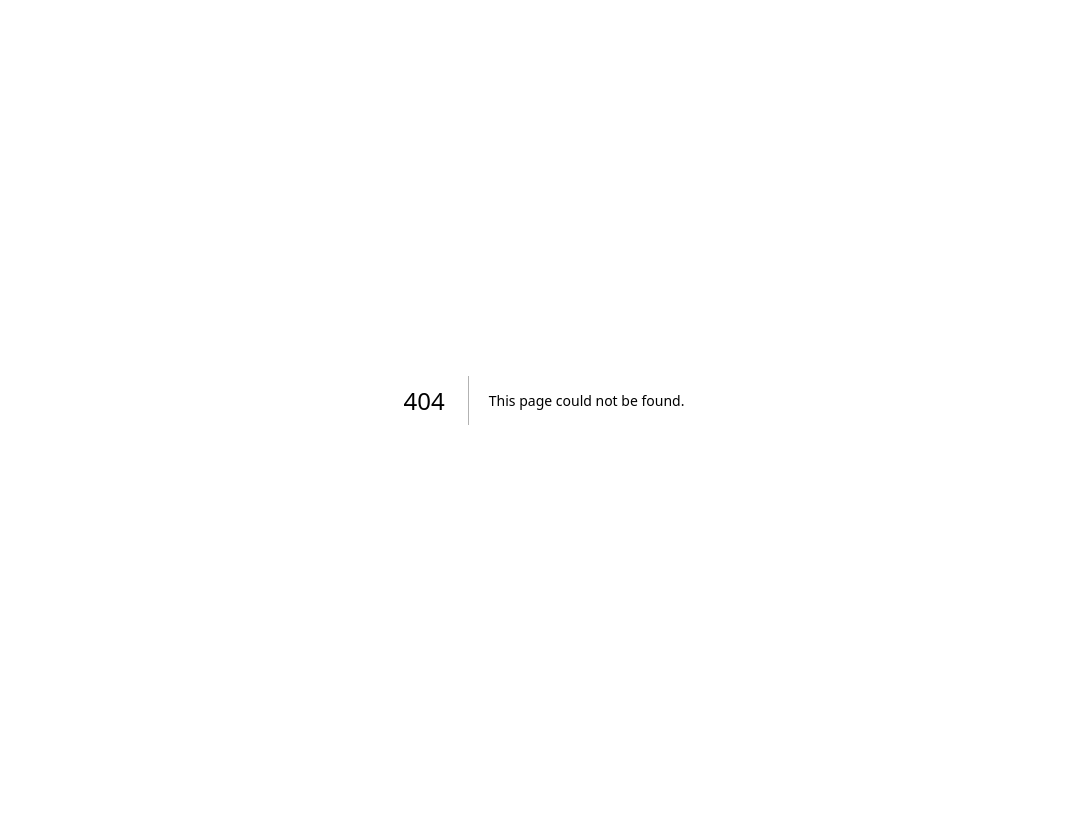
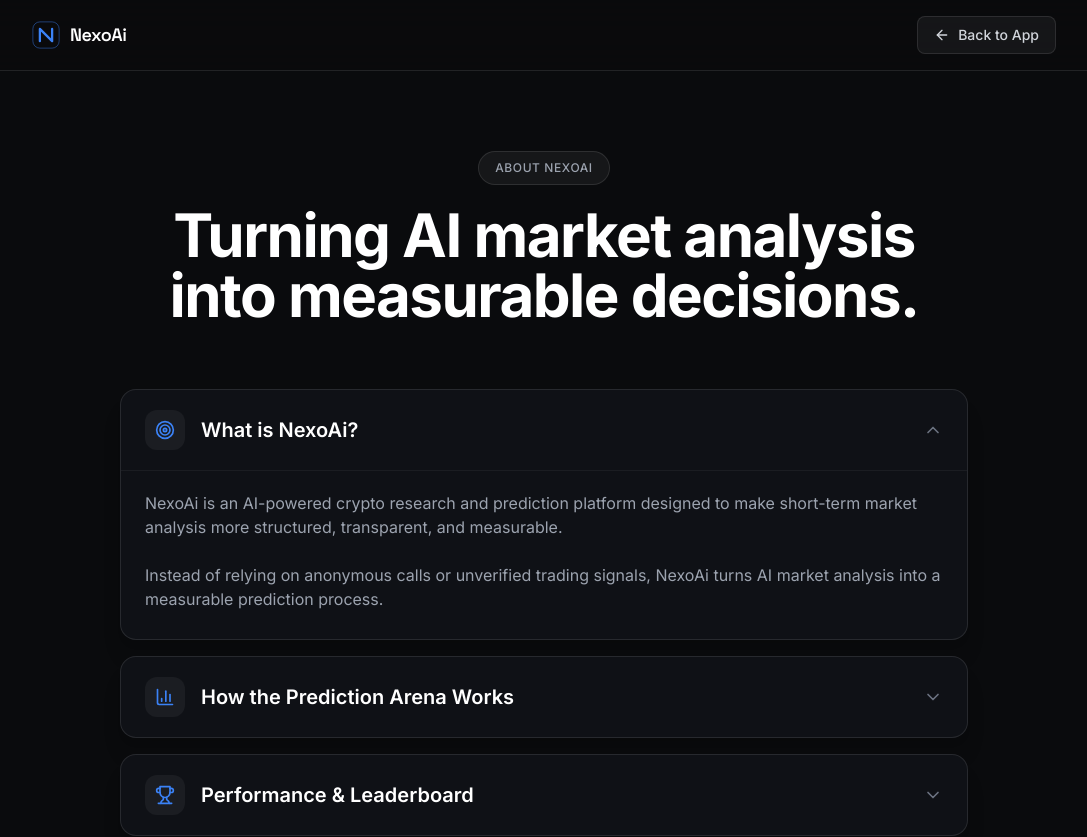
Before and after one commit to drmukty/nexoagent, a Next.js app: page /about in a window 1280 px wide. Before the commit this address had no page. Shown: the top 837 px of the page, without its empty margins (96-1183 px from the left). Before the commit the page ends 800 px from the top, so only its background shows below. Built offline with nearby package versions, Linux system fonts and the light colour scheme.

Commit message:
Add AboutPage component with sections and navigation

```diff
--- /dev/null
+++ b/src/app/about/page.tsx
@@ -0,0 +1,136 @@
+'use client';
+
+import { useState } from 'react';
+import Link from 'next/link';
+import { Logo } from '@/components/Logo';
+import { ArrowLeft, ChevronDown, ShieldCheck, Target, BarChart3, Trophy } from 'lucide-react';
+import { motion, AnimatePresence } from 'framer-motion';
+
+export default function AboutPage() {
+  const [openSection, setOpenSection] = useState<number | null>(0);
+
+  const toggleSection = (index: number) => {
+    setOpenSection(openSection === index ? null : index);
+  };
+
+  const sections = [
+    {
+      title: 'What is NexoAi?',
+      icon: Target,
+      content: (
+        <p>
+          NexoAi is an AI-powered crypto research and prediction platform designed
+          to make short-term market analysis more structured, transparent, and
+          measurable.
+          <br /><br />
+          Instead of relying on anonymous calls or unverified trading signals,
+          NexoAi turns AI market analysis into a measurable prediction process.
+        </p>
+      ),
+    },
+    {
+      title: 'How the Prediction Arena Works',
+      icon: BarChart3,
+      content: (
+        <p>
+          NexoAi is built around a simple idea: predictions should be evaluated
+          by their results.
+          <br /><br />
+          When the AI generates a short-term prediction, users can choose to
+          <strong className="text-white"> Agree </strong> or
+          <strong className="text-white"> Disagree </strong> with the call.
+          Users earn XP based on the outcome of their decisions.
+        </p>
+      ),
+    },
+    {
+      title: 'Performance & Leaderboard',
+      icon: Trophy,
+      content: (
+        <p>
+          NexoAi introduces a leaderboard designed to recognize consistent
+          decision-making and prediction accuracy.
+          <br /><br />
+          Your performance is represented through XP and your position on the
+          leaderboard. Future ecosystem incentives may also be connected to leaderboard
+          performance.
+        </p>
+      ),
+    },
+    {
+      title: 'Non-Custodial by Design',
+      icon: ShieldCheck,
+      content: (
+        <p>
+          Security and user ownership are fundamental to NexoAi.
+          <br /><br />
+          NexoAi is designed around a non-custodial architecture. Your private
+          key is handled locally in your browser and is not intended to be
+          transmitted to or stored on NexoAi servers.
+        </p>
+      ),
+    },
+  ];
+
+  return (
+    <div className="min-h-screen bg-[#0A0B0D] text-white">
+      <header className="sticky top-0 z-30 border-b border-white/10 bg-[#0A0B0D]/80 px-6 py-4 backdrop-blur-xl">
+        <div className="mx-auto flex max-w-5xl items-center justify-between">
+          <Link href="/" className="flex items-center gap-2 transition-opacity hover:opacity-80">
+            <Logo />
+          </Link>
+          <Link href="/" className="flex items-center gap-2 rounded-lg border border-white/10 bg-white/5 px-4 py-2 text-sm font-medium text-gray-300 transition-all hover:border-white/20 hover:bg-white/10 hover:text-white">
+            <ArrowLeft className="h-4 w-4" /> Back to App
+          </Link>
+        </div>
+      </header>
+
+      <main className="mx-auto max-w-4xl px-6 py-20">
+        <section className="mb-16 text-center">
+          <div className="mb-5 inline-flex items-center rounded-full border border-white/10 bg-white/5 px-4 py-2 text-xs font-medium uppercase tracking-wider text-gray-400">
+            About NexoAi
+          </div>
+          <h1 className="mx-auto max-w-3xl text-4xl font-bold tracking-tight text-white sm:text-5xl lg:text-6xl">
+            Turning AI market analysis into measurable decisions.
+          </h1>
+        </section>
+
+        <section className="space-y-4">
+          {sections.map((section, index) => {
+            const Icon = section.icon;
+            return (
+              <div key={section.title} className="overflow-hidden rounded-2xl border border-white/10 bg-[#0F1116] shadow-xl transition-colors hover:border-white/20">
+                <button onClick={() => toggleSection(index)} className="flex w-full items-center justify-between px-6 py-5 text-left">
+                  <div className="flex items-center gap-4">
+                    <div className="flex h-10 w-10 shrink-0 items-center justify-center rounded-xl bg-white/5">
+                      <Icon className="h-5 w-5 text-blue-500" />
+                    </div>
+                    <span className="text-lg font-semibold text-white sm:text-xl">{section.title}</span>
+                  </div>
+                  <motion.div animate={{ rotate: openSection === index ? 180 : 0 }} transition={{ duration: 0.25 }}>
+                    <ChevronDown className="h-5 w-5 text-gray-500" />
+                  </motion.div>
+                </button>
+                <AnimatePresence initial={false}>
+                  {openSection === index && (
+                    <motion.div initial={{ height: 0, opacity: 0 }} animate={{ height: 'auto', opacity: 1 }} exit={{ height: 0, opacity: 0 }} transition={{ duration: 0.25, ease: 'easeInOut' }}>
+                      <div className="border-t border-white/5 px-6 pb-7 pt-5">
+                        <div className="text-sm leading-7 text-gray-400 sm:text-base">{section.content}</div>
+                      </div>
+                    </motion.div>
+                  )}
+                </AnimatePresence>
+              </div>
+            );
+          })}
+        </section>
+
+        <div className="mt-14 text-center">
+          <Link href="/" className="inline-flex items-center justify-center rounded-xl bg-blue-500 px-8 py-4 font-semibold text-white shadow-[0_0_25px_rgba(59,130,246,0.25)] transition-all hover:bg-blue-600 hover:shadow-[0_0_30px_rgba(59,130,246,0.35)]">
+            Launch NexoAi
+          </Link>
+        </div>
+      </main>
+    </div>
+  );
+}
```
